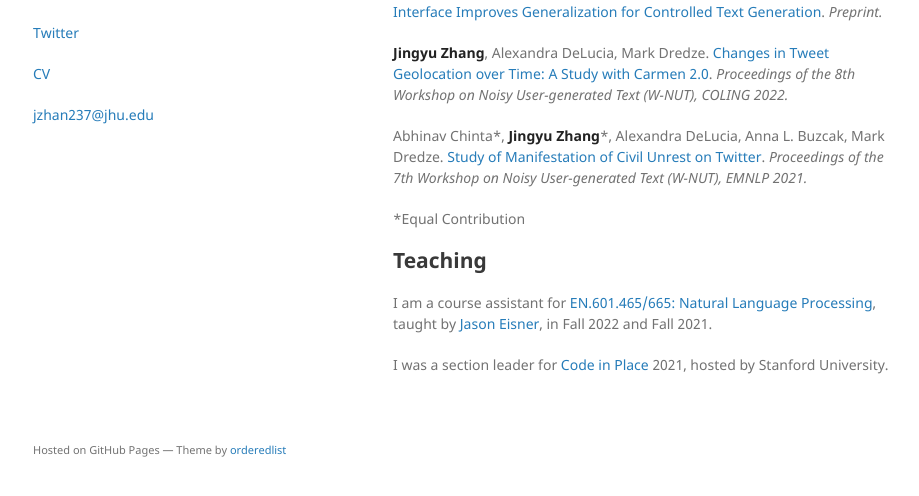
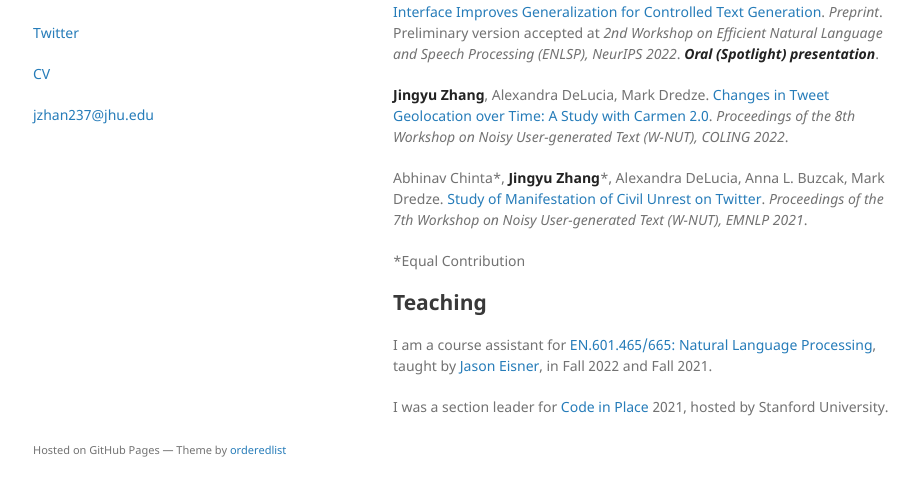
Before and after one commit to jackjyzhang/jackjyzhang.github.io, a Jekyll site: the page built from index.md, in a window 1280 px wide, cut to the strip 371-867 px from the top of the page. Shown: the whole strip, without its empty margins (177-1096 px from the left). Built offline with Jekyll 4.4.1, drawn with Linux system fonts in a browser that asks for light colours.

Commit message:
update paper

```diff
--- a/index.md
+++ b/index.md
@@ -12,11 +12,11 @@ My research interest lies in the area of Natural Language Processing, particular
 
 ## Publications
 
-**Jingyu Zhang**, James Glass, Tianxing He. [PCFG-based Natural Language Interface Improves Generalization for Controlled Text Generation](https://arxiv.org/abs/2210.07431). *Preprint.*
+**Jingyu Zhang**, James Glass, Tianxing He. [PCFG-based Natural Language Interface Improves Generalization for Controlled Text Generation](https://arxiv.org/abs/2210.07431). *Preprint*. Preliminary version accepted at *2nd Workshop on Efficient Natural Language and Speech Processing (ENLSP), NeurIPS 2022*. ***Oral (Spotlight) presentation***.
 
-**Jingyu Zhang**, Alexandra DeLucia, Mark Dredze. [Changes in Tweet Geolocation over Time: A Study with Carmen 2.0](https://aclanthology.org/2022.wnut-1.1/). *Proceedings of the 8th Workshop on Noisy User-generated Text (W-NUT), COLING 2022.*
+**Jingyu Zhang**, Alexandra DeLucia, Mark Dredze. [Changes in Tweet Geolocation over Time: A Study with Carmen 2.0](https://aclanthology.org/2022.wnut-1.1/). *Proceedings of the 8th Workshop on Noisy User-generated Text (W-NUT), COLING 2022*.
 
-Abhinav Chinta\*, **Jingyu Zhang**\*, Alexandra DeLucia, Anna L. Buzcak, Mark Dredze. [Study of Manifestation of Civil Unrest on Twitter](https://aclanthology.org/2021.wnut-1.44/). *Proceedings of the 7th Workshop on Noisy User-generated Text (W-NUT), EMNLP 2021.*
+Abhinav Chinta\*, **Jingyu Zhang**\*, Alexandra DeLucia, Anna L. Buzcak, Mark Dredze. [Study of Manifestation of Civil Unrest on Twitter](https://aclanthology.org/2021.wnut-1.44/). *Proceedings of the 7th Workshop on Noisy User-generated Text (W-NUT), EMNLP 2021*.
 
 *Equal Contribution
 
```
